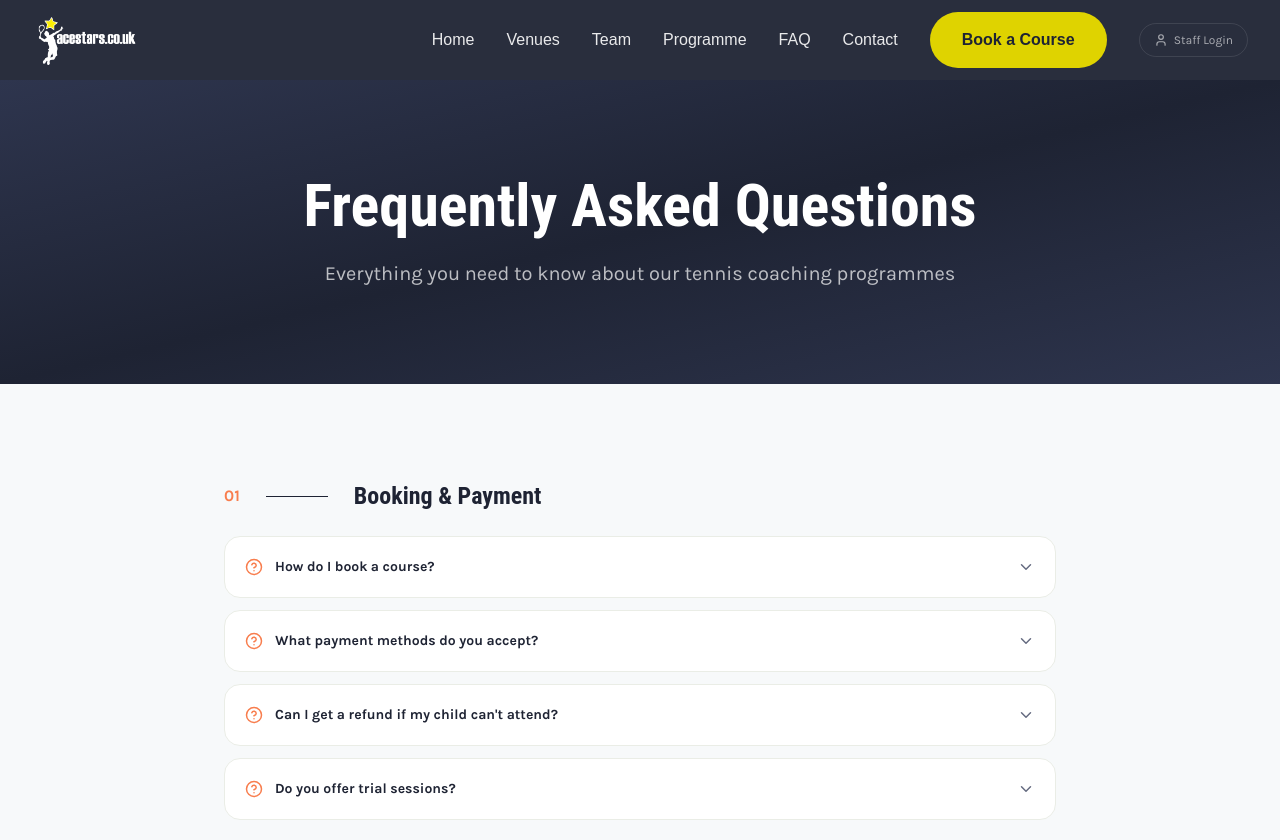
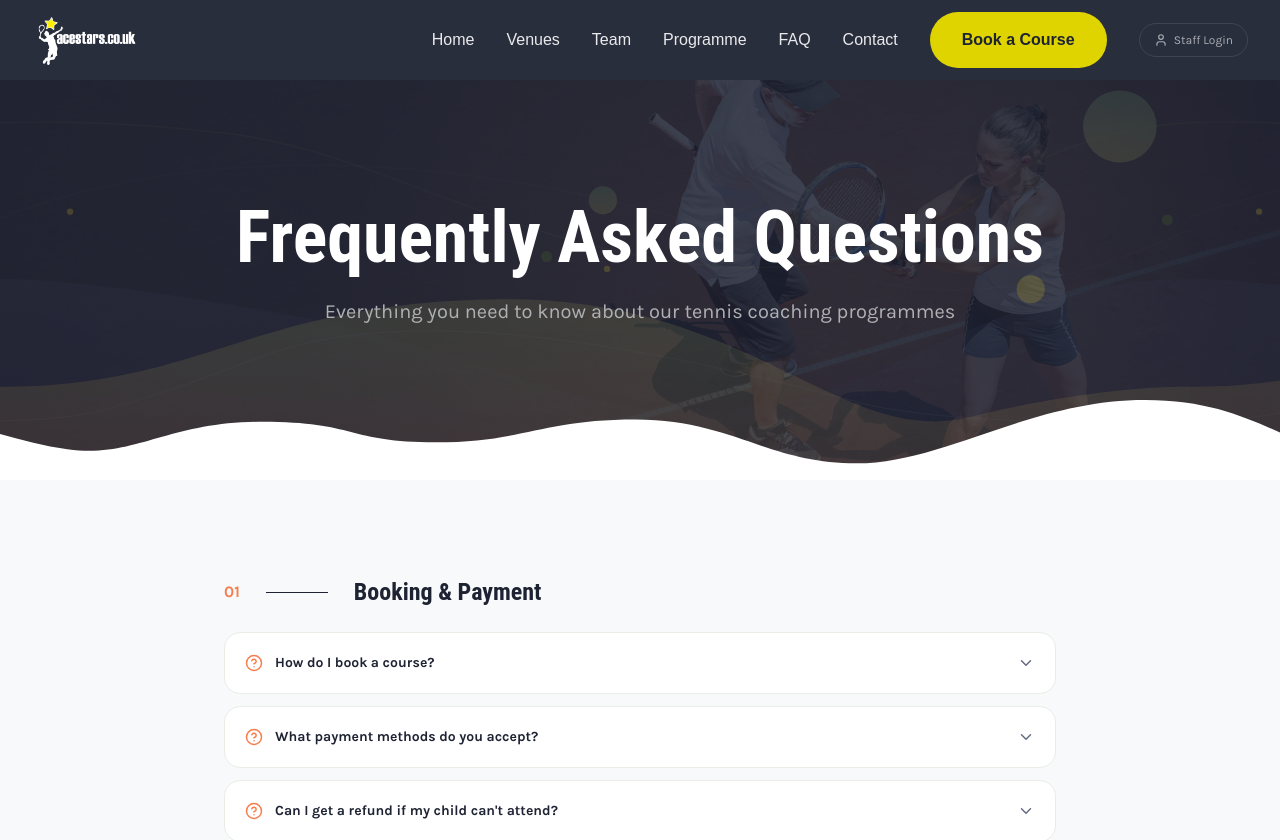
Before and after one commit to PeterC02/AceStars-Tennis, a Next.js app: page /faq in a window 1280 px wide. Shown: the top 840 px of the page. Built offline with nearby package versions, Linux system fonts and the light colour scheme; a web font is replaced by a local one.

Commit message:
FAQ: match hero banner style with other pages (background image, wave overlays)

```diff
--- a/src/app/faq/page.tsx
+++ b/src/app/faq/page.tsx
@@ -97,14 +97,40 @@ export default function FAQPage() {
   return (
     <div className="pt-20">
       {/* Hero Section */}
-      <section className="relative py-24 bg-gradient-to-br from-primary via-primary-dark to-primary">
-        <div className="max-w-7xl mx-auto px-4 sm:px-6 lg:px-8 text-center">
-          <h1 className="text-4xl md:text-6xl font-bold text-white mb-6 font-heading">
+      <section
+        className="relative min-h-[50vh] flex items-center justify-center overflow-hidden"
+        style={{
+          backgroundImage: 'url(/images/uploads/2019/03/Depositphotos_115174380_xl-2015-wide-outlined.jpg)',
+          backgroundSize: 'cover',
+          backgroundPosition: 'center',
+        }}
+      >
+        <div className="absolute inset-0" style={{ backgroundColor: 'rgba(30, 35, 51, 0.85)' }}></div>
+        <div
+          className="absolute inset-0 opacity-20"
+          style={{
+            backgroundImage: 'url(/images/uploads/2020/03/wave3-homepage.svg)',
+            backgroundRepeat: 'repeat-x',
+            backgroundPosition: 'left bottom',
+            backgroundSize: 'contain',
+          }}
+        ></div>
+        <div
+          className="absolute bottom-0 left-0 right-0 h-20"
+          style={{
+            backgroundImage: 'url(/images/uploads/2020/02/wave-1.svg)',
+            backgroundRepeat: 'repeat-x',
+            backgroundPosition: 'center bottom',
+            backgroundSize: 'auto 100%',
+          }}
+        ></div>
+        <div className="relative z-10 max-w-4xl mx-auto px-4 text-center">
+          <h1 className="text-5xl md:text-7xl font-bold text-white mb-6 font-heading">
             Frequently Asked Questions
           </h1>
-          <p className="text-xl text-white/70 max-w-2xl mx-auto">
+          <h5 className="text-xl max-w-3xl mx-auto mb-8" style={{ color: '#AFB0B3' }}>
             Everything you need to know about our tennis coaching programmes
-          </p>
+          </h5>
         </div>
       </section>
 
```
